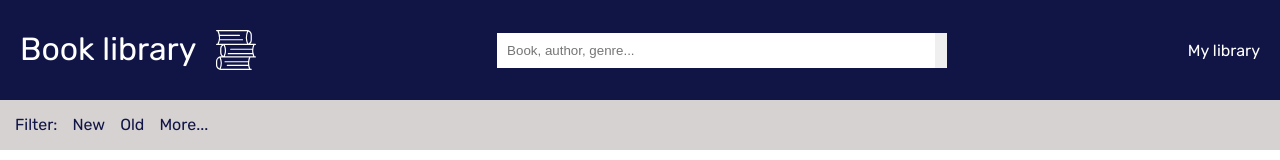
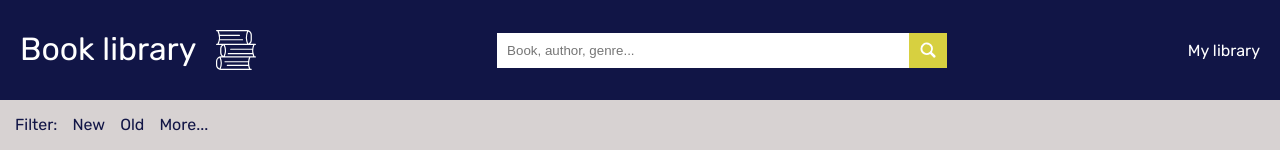
Before and after one commit to Beautynight11/Book-library, a Vue app: page /catalog in a window 1280 px wide. Shown: the top 160 px of the page. Built offline with nearby package versions, Linux system fonts and the light colour scheme.

Commit message:
Fixed code;

```diff
--- a/src/components/CatalogTop.vue
+++ b/src/components/CatalogTop.vue
@@ -51,7 +51,7 @@ import FilterForm from "./FilterForm.vue";
 
 export default {
   name: "CatalogTop",
-  components: {FilterForm},
+  components: { FilterForm },
   props: {
     names: {
       required: true,
@@ -140,7 +140,7 @@ export default {
   &__cross
     width: 100%
     height: 100%
-    background-image: url("../public/images/cross-symbol_icon-icons.com_74149.png")
+    background-image: url("../public/icons/cross-symbol_icon-icons.com_74149.png")
     background-position: center
     background-size: contain
     background-repeat: no-repeat
--- a/src/components/HeaderMenu.vue
+++ b/src/components/HeaderMenu.vue
@@ -31,16 +31,16 @@ import { mapMutations } from "vuex";
 
 export default {
   name: "HeaderMenu",
-  components: {InputForm},
+  components: { InputForm },
   methods: {
     ...mapMutations([
         'filterByParams',
     ])
-  }
+  },
 }
 </script>
 
-<style lang="sass" scoped>
+<style lang="sass">
 .header
   background-color: #111546
   color: white
@@ -69,6 +69,7 @@ export default {
 
   &__search
     width: 450px
+    position: relative
 
   &__search button
     padding: 10px
@@ -89,10 +90,27 @@ export default {
       margin-left: -10px
       margin-top: -10px
 
+  &__prompt
+    background-color: #ffffff
+    position: absolute
+    top: 40px
+    left: 0
+    width: inherit
+    color: #111546
+    border: 1px solid #111546
+    z-index: 5
+
+  &__list
+    padding: 5px
+    border-bottom: 1px solid #111546
+
+    &:last-child
+      border-bottom: none
+
   &__account
     cursor: pointer
 
-a
-  color: #fff
+.header a
+  color: #ffffff
 
 </style>
--- a/src/store.js
+++ b/src/store.js
@@ -81,7 +81,7 @@ const store = createStore({
                     }
                 }
             )
-            state.filteredData.length <= 0 ? state.isRequest = true : state.isRequest = false
+            state.filteredData.length <= 0 ? state.isRequest = true : state.isRequest = false;
         },
         getAccountInfo(state, {item, img}) {
             if (!localStorage.accountInfo) {
--- a/src/views/Account.vue
+++ b/src/views/Account.vue
@@ -36,7 +36,7 @@
 </template>
 
 <script>
-import {mapMutations, mapState} from "vuex";
+import { mapMutations, mapState } from "vuex";
 
 export default {
   name: "Account",
--- a/src/views/Catalog.vue
+++ b/src/views/Catalog.vue
@@ -37,9 +37,9 @@
               })"
       >
         <div class="catalog__description">
-          <div class="catalog__title">Author: {{book.author}}</div>
-          <div class="catalog__text">Title: {{book.title}}</div>
-          <div class="catalog__country">Country: {{book.country}}</div>
+          <div class="catalog__title">Author: {{ book.author }}</div>
+          <div class="catalog__text">Title: {{ book.title }}</div>
+          <div class="catalog__country">Country: {{ book.country }}</div>
         </div>
       </router-link>
     </div>
```
Also changed, not shown: src/views/BookPage.vue (+4 -4 lines).
